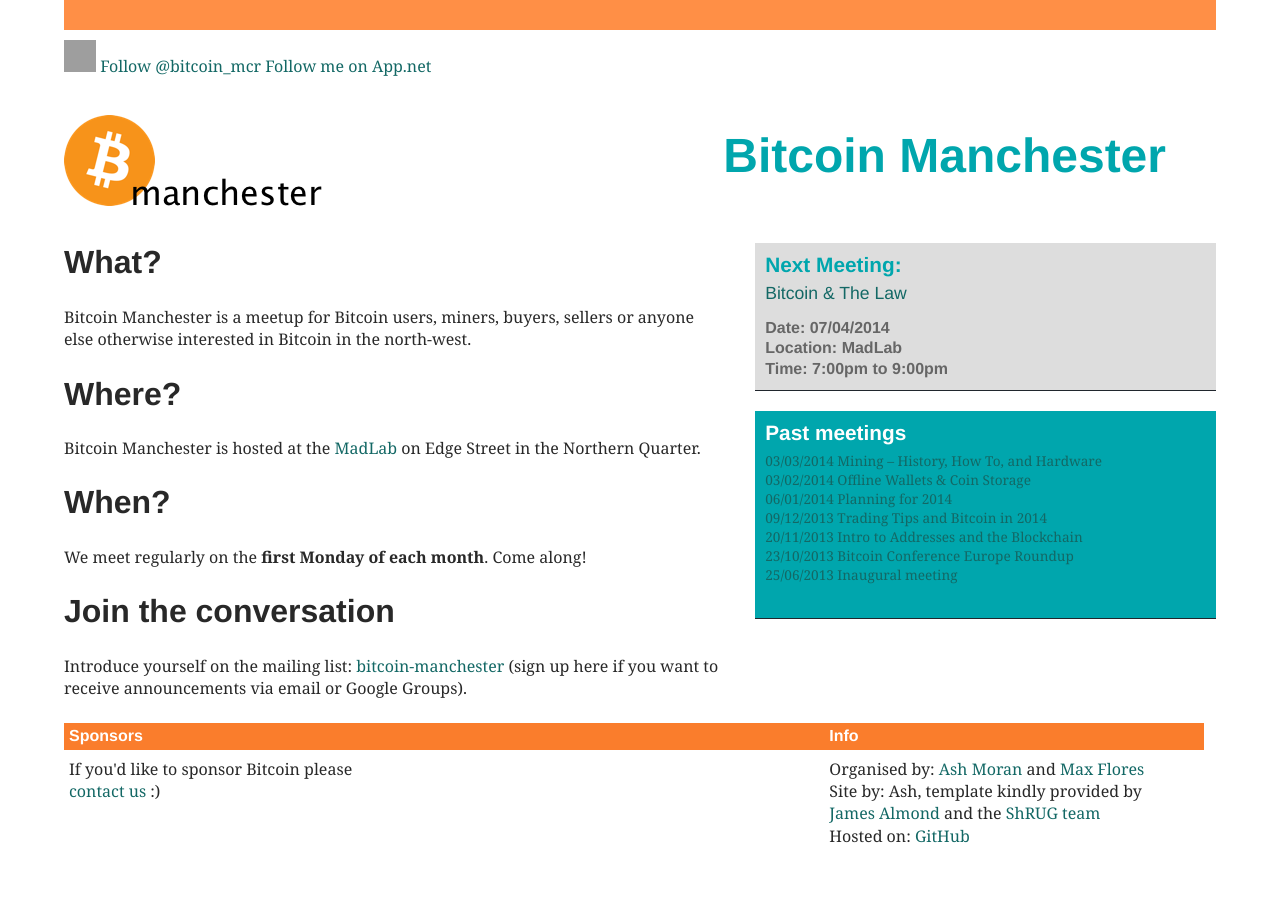
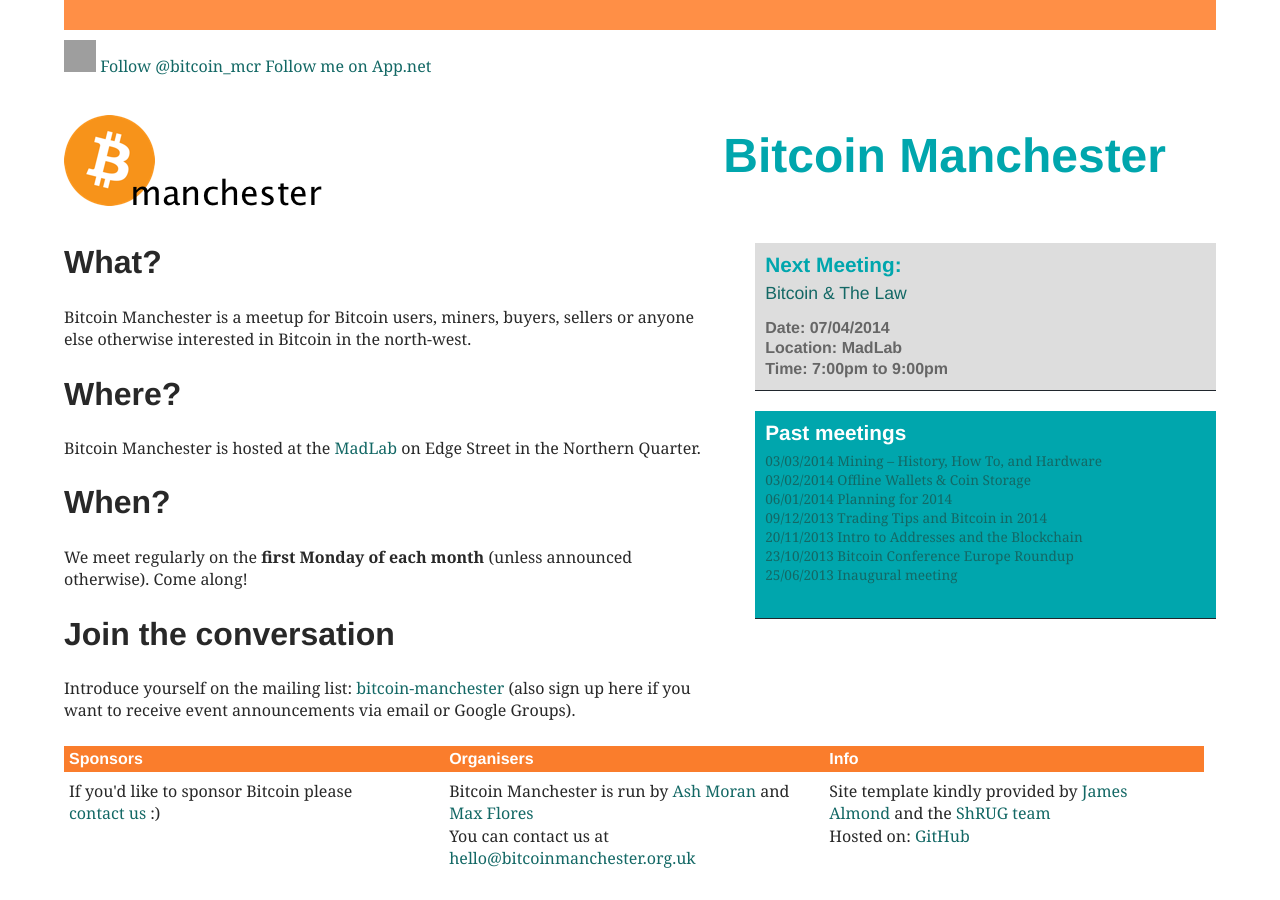
Before and after one commit to bitcoinmanchester/bitcoinmanchester_site_v1, a Jekyll site: the page built from index.html, in a window 1280 px wide. Built offline with Jekyll 4.4.1, drawn with Linux system fonts in a browser that asks for light colours; nearby versions of some CDN libraries; comment, search, counter and statistics services are not loaded; grey boxes are pictures that could not be loaded.

Commit message:
Update contact details

```diff
--- a/_layouts/default.html
+++ b/_layouts/default.html
@@ -126,17 +126,20 @@ URL: http://stuffandnonsense.co.uk/projects/320andup
 <footer role="contentinfo" class="clearfix">
   <ul id="sponsors">
     <li class="title">Sponsors</li>
-    <li>If you'd like to sponsor Bitcoin please <a href="mailto:ash@ashleymoran.net">contact&nbsp;us</a> :)</li>
+    <li>If you'd like to sponsor Bitcoin please <a href="mailto:hello@bitcoinmanchester.org.uk">contact&nbsp;us</a> :)</li>
   </ul>
-  <ul id="rugs">
-    <li class="title">&nbsp;</li>
+  <ul id="organisers">
+    <li class="title">Organisers</li>
+    <li>
+    Bitcoin Manchester is run by <a href="https://www.linkedin.com/in/ashmoran">Ash Moran</a> and <a href="https://www.linkedin.com/pub/max-flores/41/30/912">Max Flores</a>
+    </li>
+    <li>
+    You can contact us at <a href="mailto:hello@bitcoinmanchester.org.uk">hello@bitcoinmanchester.org.uk</a>
+    </li>
   </ul>
   <ul id="links" class="last">
     <li class="title">Info</li>
-    <li>
-    Organised by: <a href="mailto:ash@ashleymoran.net">Ash Moran</a> and <a href="https://www.linkedin.com/pub/max-flores/41/30/912">Max Flores</a>
-    </li>
-    <li>Site by: Ash, template kindly provided by <a href="http://jamesalmond.com">James Almond</a> and the <a href="http://shrug.org/" title="ShRUG">ShRUG team</a></li>
+    <li>Site template kindly provided by <a href="http://jamesalmond.com">James Almond</a> and the <a href="http://shrug.org/" title="ShRUG">ShRUG team</a></li>
     <li>Hosted on: <a href="http://github.com/bitcoinmanchester">GitHub</a></li>
   </ul>
 </footer>
--- a/index.html
+++ b/index.html
@@ -11,10 +11,10 @@ layout: default
 
 <h2>When?</h2>
 
-<p>We meet regularly on the <strong>first Monday of each month</strong>. Come along!</p>
+<p>We meet regularly on the <strong>first Monday of each month</strong> (unless announced otherwise). Come along!</p>
 
 <h2>Join the conversation</h2>
 
 <p>
-Introduce yourself on the mailing list: <a href="https://groups.google.com/forum/#!forum/bitcoin-manchester">bitcoin-manchester</a> (sign up here if you want to receive announcements via email or Google Groups).
+Introduce yourself on the mailing list: <a href="https://groups.google.com/forum/#!forum/bitcoin-manchester">bitcoin-manchester</a> (also sign up here if you want to receive event announcements via email or Google Groups).
 </p>
```
